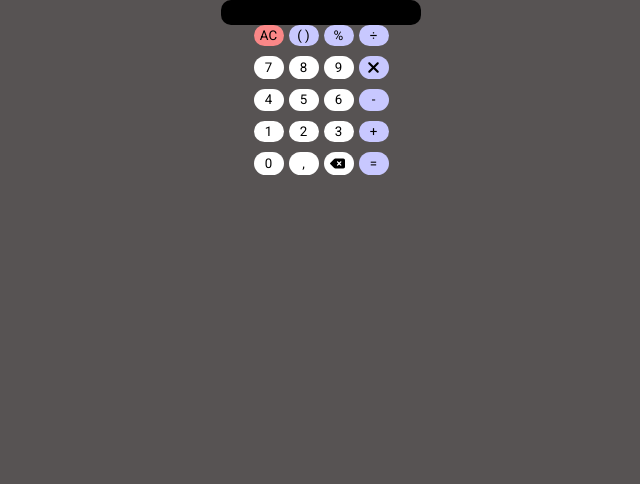
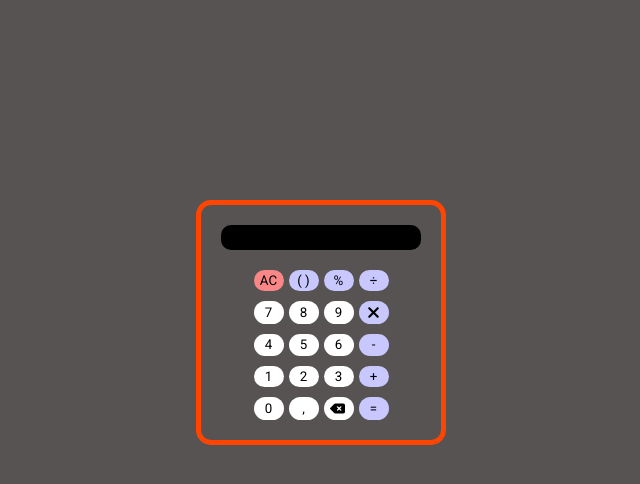
Before and after one commit to IwantHAPPINESS/calculator, a website: page index.html in a window 1280 px wide. Shown: the whole page, without its empty margins (319-959 px from the left). Drawn offline with Linux system fonts and the light colour scheme.

Commit message:
Центрирование по центру

```diff
--- a/scss/style.scss
+++ b/scss/style.scss
@@ -92,6 +92,7 @@ h6 {
 @import url("https://fonts.googleapis.com/css?family=Roboto:100,100italic,300,300italic,regular,italic,500,500italic,700,700italic,900,900italic");
 
 body {
+    // height: 100vh;
     font-family: Roboto;
     background-color: rgb(87, 83, 83);
 }
@@ -100,8 +101,12 @@ body {
     justify-content: center;
     align-content: center;
     flex-wrap: wrap;
+    margin: 200px 0 0 0;
 }
 .calc {
+    border: 5px solid orangered;
+    border-radius: 15px;
+    padding: 20px;
     // .calc__input
 
     &__input {
@@ -115,6 +120,7 @@ body {
     // .calc__number
 
     &__number {
+        margin-top: 20px;
         display: grid;
 
         height: 150px;
```
Also changed, not shown: style/style.css, 1 other file.
